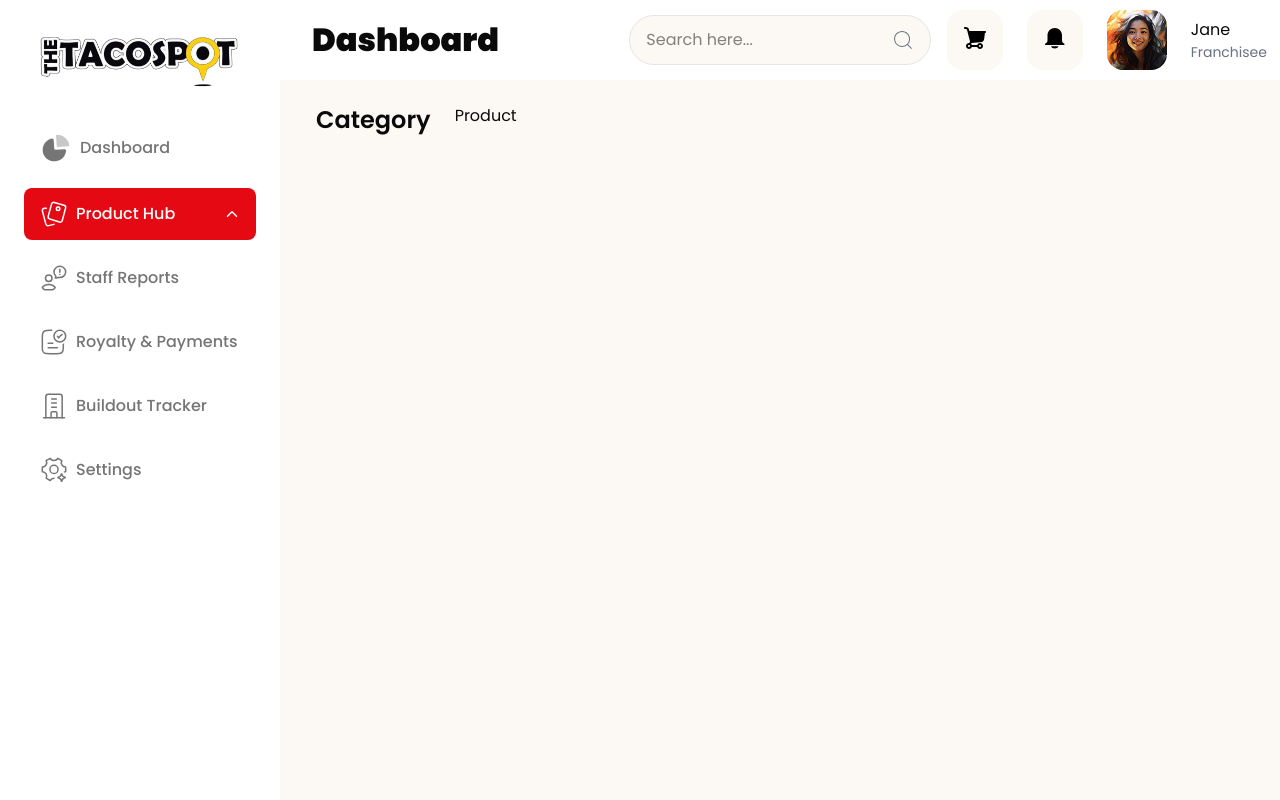
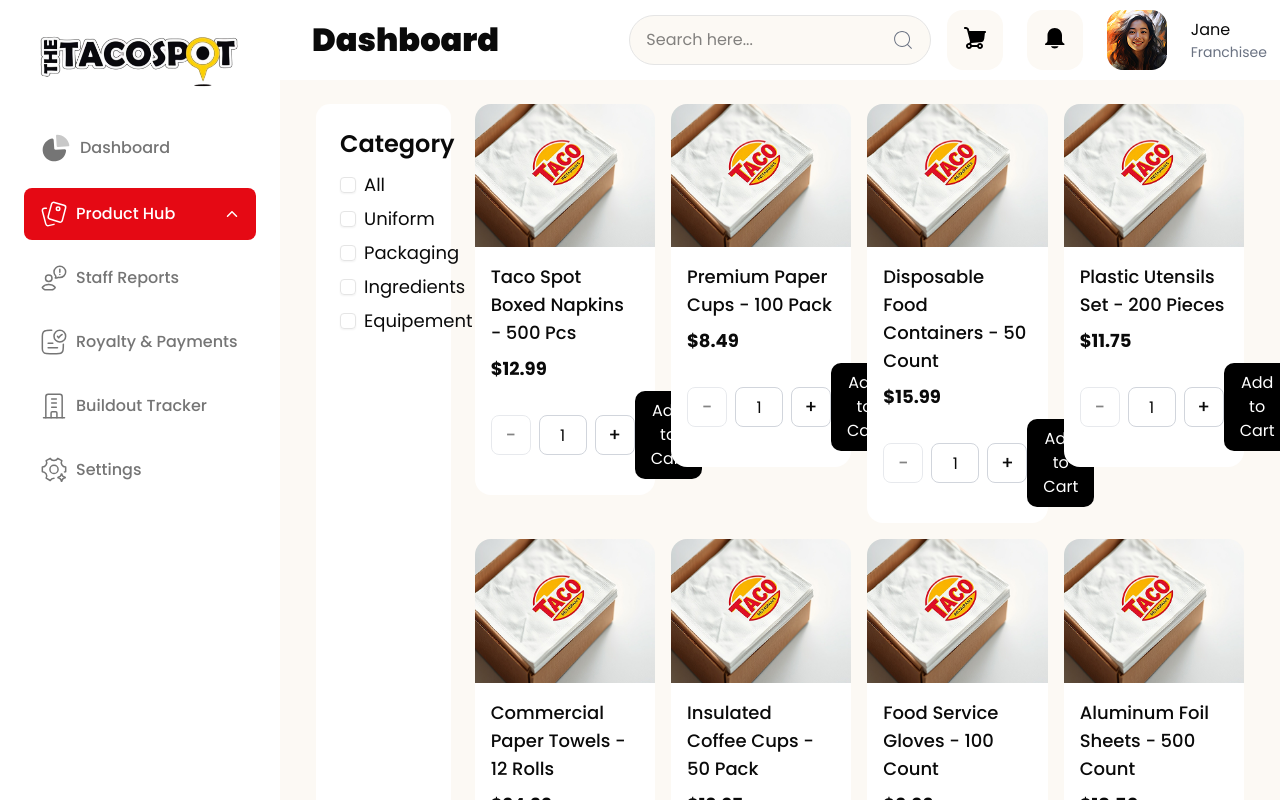
Before and after one commit to Webgenius0/jesus-react-frontend, a React (Vite) app: page /franchisee-dashboard/all-products in a window 1280 px wide. Built offline with nearby package versions, Linux system fonts and the light colour scheme.

Commit message:
All Products pages done

```diff
--- a/package.json
+++ b/package.json
@@ -10,6 +10,8 @@
     "preview": "vite preview"
   },
   "dependencies": {
+    "@radix-ui/react-checkbox": "^1.3.3",
+    "@radix-ui/react-label": "^2.1.7",
     "@radix-ui/react-separator": "^1.1.7",
     "@radix-ui/react-slot": "^1.2.3",
     "@tailwindcss/vite": "^4.1.12",
--- /dev/null
+++ b/src/Components/checkbox-04.jsx
@@ -0,0 +1,41 @@
+import { Checkbox } from "@/components/ui/checkbox";
+import { Label } from "@/components/ui/label";
+
+const technologies = [
+  {
+    name: "react",
+    label: "React",
+  },
+  {
+    name: "next",
+    label: "Next",
+  },
+  {
+    name: "node",
+    label: "Node",
+  },
+  {
+    name: "remix",
+    label: "Remix",
+  },
+];
+
+export default function CheckboxHorizontalGroupDemo() {
+  return (
+    <div>
+      <Label className="font-semibold">Technologies</Label>
+      <div className="mt-2 flex items-center gap-4 flex-wrap">
+        {technologies.map(({ name, label }) => (
+          <div key={name} className="flex items-center gap-2">
+            <Checkbox id={name} />
+            <label
+              htmlFor={name}
+              className="text-sm font-medium leading-none peer-disabled:cursor-not-allowed peer-disabled:opacity-70">
+              {label}
+            </label>
+          </div>
+        ))}
+      </div>
+    </div>
+  );
+}
--- a/src/Pages/FranchiseeDashboardPages/AllProducts.jsx
+++ b/src/Pages/FranchiseeDashboardPages/AllProducts.jsx
@@ -1,13 +1,130 @@
-import React from "react";
+import { Checkbox } from "@/Components/ui/checkbox";
+import useGetAllProducts from "@/hook/FranchiseeDashboardHook/ProductHubPages/list/useGetAllProducts";
+import useGetCategory from "@/hook/FranchiseeDashboardHook/ProductHubPages/list/useGetCategory";
+import React, { useState } from "react";
 
 export default function AllProducts() {
+  const { getAllProducts } = useGetAllProducts();
+  const { category } = useGetCategory();
+
+  const [selectedCategories, setSelectedCategories] = useState([]);
+  const [quantities, setQuantities] = useState({});
+
+  const decreaseQuantity = (id) => {
+    setQuantities((prev) => ({
+      ...prev,
+      [id]: Math.max((prev[id] || 1) - 1, 1),
+    }));
+  };
+
+  const increaseQuantity = (id) => {
+    setQuantities((prev) => ({
+      ...prev,
+      [id]: (prev[id] || 1) + 1,
+    }));
+  };
+
+  const handleInputChange = (id, e) => {
+    const value = parseInt(e.target.value);
+    if (!isNaN(value) && value >= 1) {
+      setQuantities((prev) => ({
+        ...prev,
+        [id]: value,
+      }));
+    }
+  };
+
+  const handleCategoryChange = (name) => {
+    setSelectedCategories((prev) =>
+      prev.includes(name)
+        ? prev.filter((c) => c !== name)
+        : [...prev, name]
+    );
+  };
+
+  // Filter products based on selected categories
+  const filteredProducts =
+    selectedCategories.length === 0 || selectedCategories.includes("all")
+      ? getAllProducts
+      : getAllProducts.filter((item) =>
+          selectedCategories.includes(item.category)
+        );
+
   return (
     <main>
-      <div className="flex gap-6">
-        <div className="">
-          <h1 className="text-2xl font-semibold">Category</h1>
+      <div className="grid grid-cols-12 gap-6">
+        {/* Sidebar */}
+        <div className="col-span-2 p-6 rounded-xl bg-white">
+          <h1 className="font-semibold text-2xl mb-4">Category</h1>
+          <div className="flex flex-col gap-4 flex-wrap">
+            {category.map(({ name, label }) => (
+              <div key={name} className="flex items-center gap-2">
+                <Checkbox
+                  id={name}
+                  checked={selectedCategories.includes(name)}
+                  onCheckedChange={() => handleCategoryChange(name)}
+                  className="cursor-pointer"
+                />
+                <label
+                  htmlFor={name}
+                  className="text-lg leading-none peer-disabled:cursor-not-allowed peer-disabled:opacity-70 cursor-pointer"
+                >
+                  {label}
+                </label>
+              </div>
+            ))}
+          </div>
         </div>
-        <div className="">Product</div>
+
+        {/* Products */}
+        <div className="col-span-10">
+          <div className="grid grid-cols-4 gap-4">
+            {filteredProducts.map((item) => {
+              const quantity = quantities[item.id] || 1;
+              return (
+                <div key={item.id}>
+                  <img
+                    src={item.image}
+                    className="w-full object-contain rounded-t-2xl"
+                    alt=""
+                  />
+                  <div className="bg-white rounded-b-2xl p-4">
+                    <h1 className="text-lg font-medium mb-2">{item.name}</h1>
+                    <p className="text-lg font-bold">{item.price}</p>
+                    <div className="mt-2 flex justify-between items-center">
+                      <div className="flex items-center space-x-2">
+                        <button
+                          onClick={() => decreaseQuantity(item.id)}
+                          className="w-10 h-10 flex items-center justify-center border border-gray-300 rounded-md hover:bg-gray-100 focus:outline-none focus:ring-2 focus:ring-blue-500 disabled:opacity-50 disabled:cursor-not-allowed"
+                          disabled={quantity <= 1}
+                        >
+                          <span className="text-lg font-medium">−</span>
+                        </button>
+
+                        <input
+                          type="text"
+                          value={quantity}
+                          onChange={(e) => handleInputChange(item.id, e)}
+                          className="w-12 h-10 text-center border border-gray-300 rounded-md focus:outline-none focus:ring-2 focus:ring-blue-500"
+                        />
+
+                        <button
+                          onClick={() => increaseQuantity(item.id)}
+                          className="w-10 h-10 flex items-center justify-center border border-gray-300 rounded-md hover:bg-gray-100 focus:outline-none focus:ring-2 focus:ring-blue-500"
+                        >
+                          <span className="text-lg font-medium">+</span>
+                        </button>
+                      </div>
+                      <button className="bg-black hover:bg-black/80 text-white py-2 px-4 rounded-lg cursor-pointer">
+                        Add to Cart
+                      </button>
+                    </div>
+                  </div>
+                </div>
+              );
+            })}
+          </div>
+        </div>
       </div>
     </main>
   );
--- a/src/Pages/FranchiseeDashboardPages/Cart.jsx
+++ b/src/Pages/FranchiseeDashboardPages/Cart.jsx
@@ -2,6 +2,16 @@
 
 export default function Cart() {
   return (
-    <div>Cart</div>
+    <div>
+      <h1 className='text-xl font-semibold'>Shopping cart (3 items)</h1>
+      <div className="grid grid-cols-12 gap-6">
+        <div className="col-span-7 bg-white">
+12
+        </div>
+        <div className="col-span-5 bg-white">
+          12
+        </div>
+      </div>
+    </div>
   )
 }
--- /dev/null
+++ b/src/hook/FranchiseeDashboardHook/ProductHubPages/list/useGetAllProducts.jsx
@@ -0,0 +1,149 @@
+import { AllImages } from "@/Components/Allimages/AllImages";
+import React from "react";
+
+export default function useGetAllProducts() {
+  const getAllProducts = [
+    {
+      id: 1,
+      name: "Taco Spot Boxed Napkins - 500 Pcs",
+      price: "$12.99",
+      image: AllImages.AllProducts,
+      category: "packaging",
+    },
+    {
+      id: 2,
+      name: "Premium Paper Cups - 100 Pack",
+      price: "$8.49",
+      image: AllImages.AllProducts,
+      category: "packaging",
+    },
+    {
+      id: 3,
+      name: "Disposable Food Containers - 50 Count",
+      price: "$15.99",
+      image: AllImages.AllProducts,
+      category: "packaging",
+    },
+    {
+      id: 4,
+      name: "Plastic Utensils Set - 200 Pieces",
+      price: "$11.75",
+      image: AllImages.AllProducts,
+      category: "packaging",
+    },
+    {
+      id: 5,
+      name: "Commercial Paper Towels - 12 Rolls",
+      price: "$24.99",
+      image: AllImages.AllProducts,
+      category: "ingredients",
+    },
+    {
+      id: 6,
+      name: "Insulated Coffee Cups - 50 Pack",
+      price: "$13.25",
+      image: AllImages.AllProducts,
+      category: "ingredients",
+    },
+    {
+      id: 7,
+      name: "Food Service Gloves - 100 Count",
+      price: "$9.99",
+      image: AllImages.AllProducts,
+      category: "uniform",
+    },
+    {
+      id: 8,
+      name: "Aluminum Foil Sheets - 500 Count",
+      price: "$18.50",
+      image: AllImages.AllProducts,
+      category: "packaging",
+    },
+    {
+      id: 9,
+      name: "Restaurant Quality Straws - 250 Pack",
+      price: "$6.99",
+      image: AllImages.AllProducts,
+      category: "packaging",
+    },
+    {
+      id: 10,
+      name: "Heavy Duty Trash Bags - 100 Count",
+      price: "$22.49",
+      image: AllImages.AllProducts,
+      category: "equipment",
+    },
+    {
+      id: 11,
+      name: "Disposable Plates - 150 Pack",
+      price: "$14.25",
+      image: AllImages.AllProducts,
+      category: "packaging",
+    },
+    {
+      id: 12,
+      name: "Sanitizer Wipes - 6 Pack",
+      price: "$16.99",
+      image: AllImages.AllProducts,
+      category: "ingredients",
+    },
+    {
+      id: 13,
+      name: "Pizza Boxes - 50 Count (Large)",
+      price: "$31.99",
+      image: AllImages.AllProducts,
+      category: "packaging",
+    },
+    {
+      id: 14,
+      name: "Condiment Cups - 200 Pack",
+      price: "$7.75",
+      image: AllImages.AllProducts,
+      category: "packaging",
+    },
+    {
+      id: 15,
+      name: "Burger Wrapping Paper - 1000 Sheets",
+      price: "$19.99",
+      image: AllImages.AllProducts,
+      category: "packaging",
+    },
+    {
+      id: 16,
+      name: "Non-Slip Floor Mats - Set of 4",
+      price: "$45.99",
+      image: AllImages.AllProducts,
+      category: "equipment",
+    },
+    {
+      id: 17,
+      name: "Industrial Hand Soap - 4 Bottles",
+      price: "$28.50",
+      image: AllImages.AllProducts,
+      category: "ingredients",
+    },
+    {
+      id: 18,
+      name: "Chef Jackets - Set of 5",
+      price: "$59.99",
+      image: AllImages.AllProducts,
+      category: "uniform",
+    },
+    {
+      id: 19,
+      name: "Kitchen Aprons - 10 Pack",
+      price: "$39.99",
+      image: AllImages.AllProducts,
+      category: "uniform",
+    },
+    {
+      id: 20,
+      name: "Serving Trays - 20 Pack",
+      price: "$27.99",
+      image: AllImages.AllProducts,
+      category: "equipment",
+    },
+  ];
+
+  return { getAllProducts };
+}
--- /dev/null
+++ b/src/hook/FranchiseeDashboardHook/ProductHubPages/list/useGetCategory.jsx
@@ -0,0 +1,28 @@
+import React from "react";
+
+export default function useGetCategory() {
+  const category = [
+    {
+      name: "all",
+      label: "All",
+    },
+    {
+      name: "uniform",
+      label: "Uniform",
+    },
+    {
+      name: "packaging",
+      label: "Packaging",
+    },
+    {
+      name: "ingredients",
+      label: "Ingredients",
+    },
+    {
+      name: "equipment",
+      label: "Equipement",
+    },
+  ];
+
+  return { category };
+}
```
Also changed, not shown: src/Components/Allimages/AllImages.jsx (+5 -3 lines), src/assets/Images/AllProducts.png (added), 1 other file (tests, documents, lock files or other folders).
